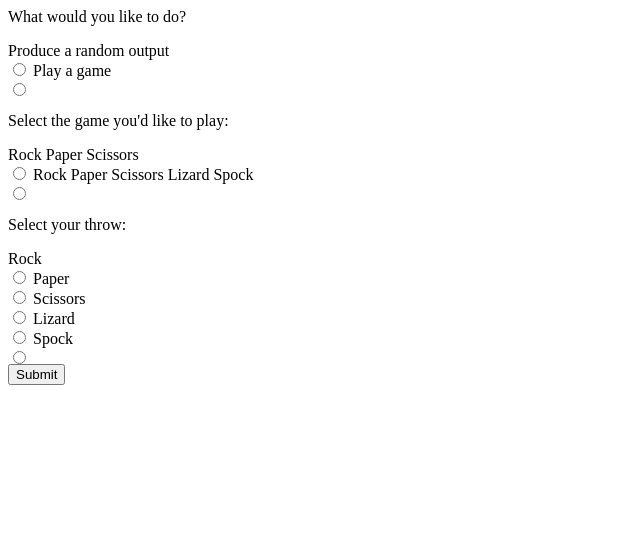
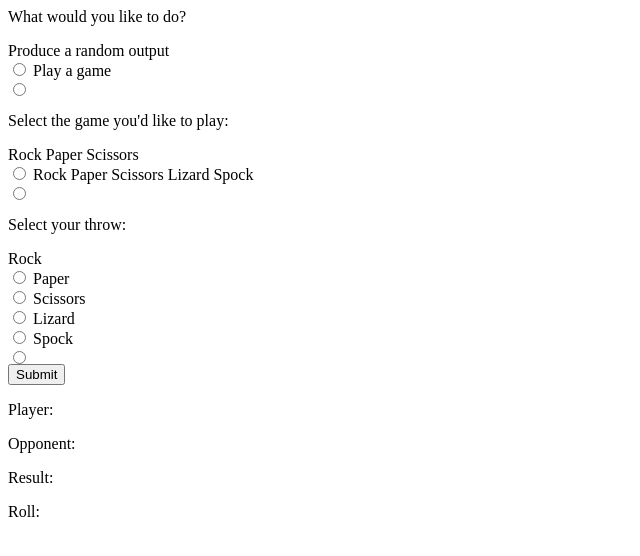
Before and after one commit to comp426-2023-spring/e02-sujaysj, a website: page public/index.html in a window 1280 px wide. Shown: the whole page, without its empty margins (0-640 px from the left). Drawn offline with Linux system fonts and the light colour scheme.

Commit message:
Results html

```diff
--- a/public/index.html
+++ b/public/index.html
@@ -40,13 +40,13 @@
         </div>
 
         <div id="Game_Results">
-            <p id="player"></p>
-            <p id="opponent"></p>
-            <p id="result"></p>
+            <p id="player">Player: </p>
+            <p id="opponent">Opponent: </p>
+            <p id="result">Result: </p>
         </div>
 
         <div id="Random_Results">
-            <p id="random"></p>
+            <p id="random">Roll: </p>
         </div>
     <!-- Your interface markup goes here -->
     <!-- For interface examples, look in the `/examples/` directory in the root of your starter code repo. -->
```
